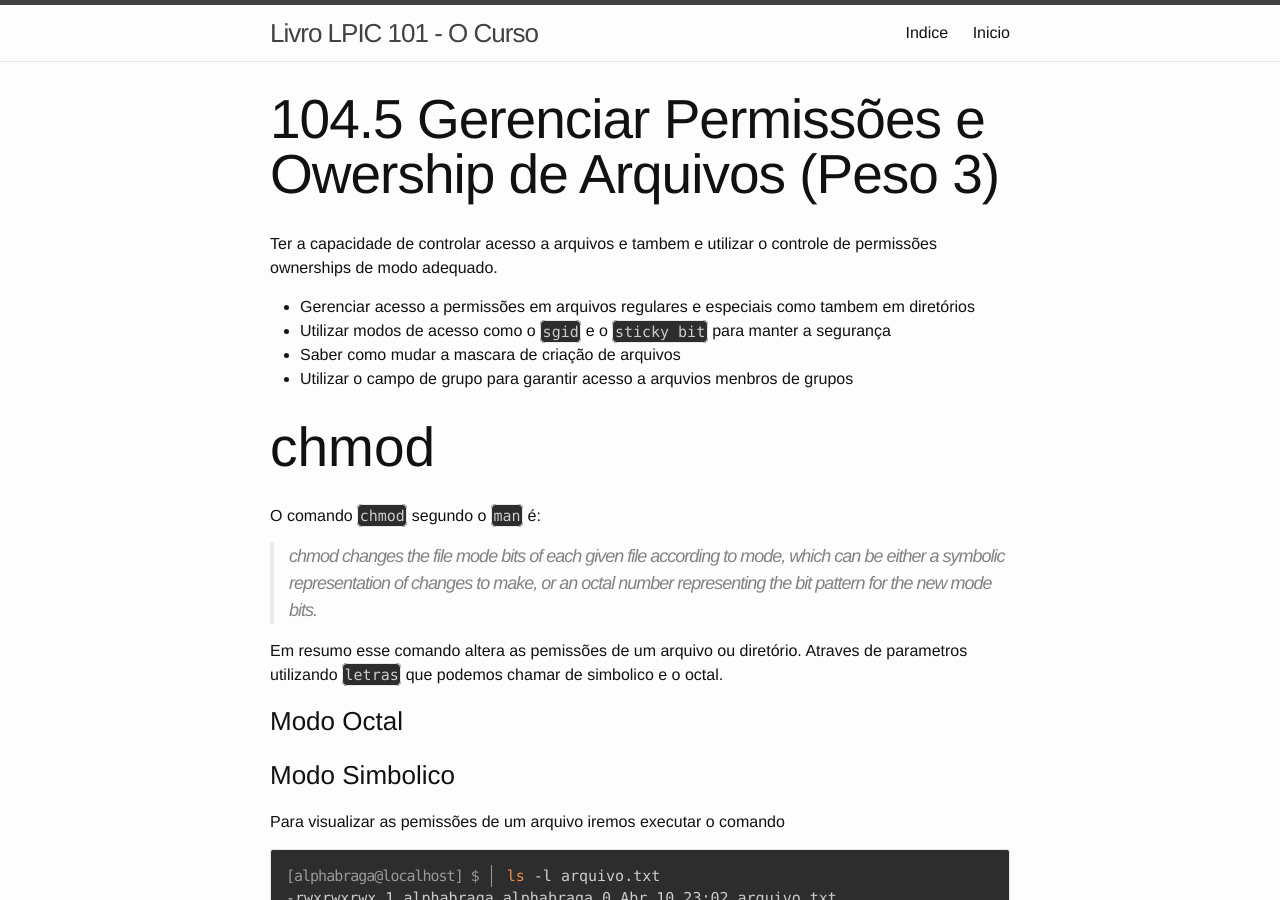
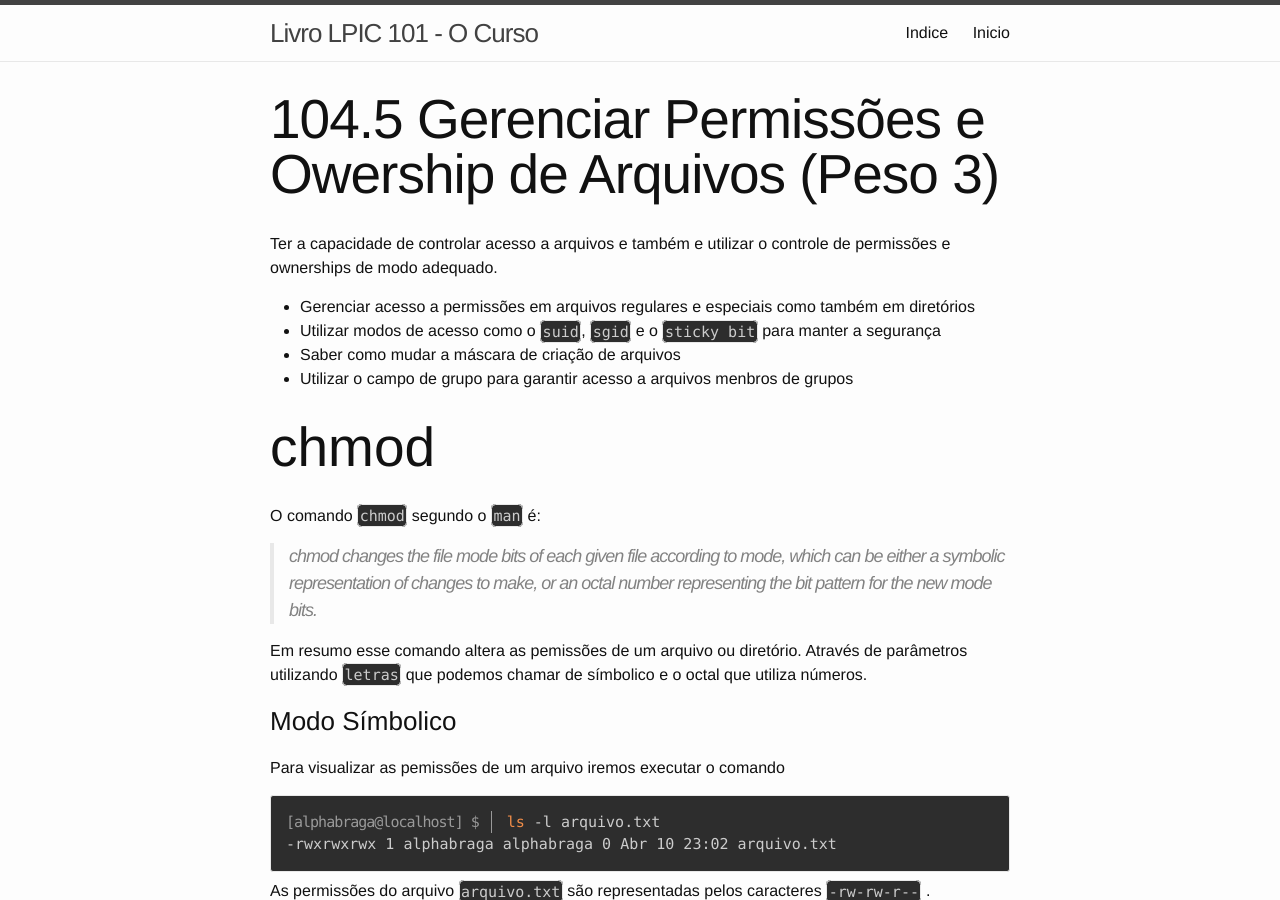
Before and after one commit to alphabraga/lpic1, a Jekyll site: the page built from topicos/104/104-5-gerenciar-permissoes-e-ownership-de-arquivos.md, in a window 1280 px wide and 900 px high. Built offline with Jekyll 4.4.1, drawn with Linux system fonts in a browser that asks for light colours; some of the changed text lies outside the part shown.

Commit message:
adicionando novidades ao repo

```diff
--- a/topicos/104/104-5-gerenciar-permissoes-e-ownership-de-arquivos.md
+++ b/topicos/104/104-5-gerenciar-permissoes-e-ownership-de-arquivos.md
@@ -4,12 +4,12 @@
 permalink: 104/104-5-gerenciar-permissoes-e-ownership-de-arquivos
 ---
 
-Ter a capacidade de controlar acesso a arquivos e tambem e utilizar o controle de permissões ownerships de modo adequado.
+Ter a capacidade de controlar acesso a arquivos e também e utilizar o controle de permissões e ownerships de modo adequado.
 
-* Gerenciar acesso a permissões em arquivos regulares e especiais como tambem em diretórios
-* Utilizar modos de acesso como o `sgid` e o `sticky bit` para manter a segurança
-* Saber como mudar a mascara de criação de arquivos
-* Utilizar o campo de grupo para garantir acesso a arquvios menbros de grupos
+* Gerenciar acesso a permissões em arquivos regulares e especiais como também em diretórios
+* Utilizar modos de acesso como o `suid`, `sgid` e o `sticky bit` para manter a segurança
+* Saber como mudar a máscara de criação de arquivos
+* Utilizar o campo de grupo para garantir acesso a arquivos menbros de grupos
 
 ## chmod
 
@@ -21,18 +21,9 @@
 > mode bits.
 
 
-Em resumo esse comando altera as pemissões de um arquivo ou diretório. Atraves de parametros utilizando `letras` que podemos chamar de simbolico e o octal.
+Em resumo esse comando altera as pemissões de um arquivo ou diretório. Através de parâmetros utilizando `letras` que podemos chamar de símbolico e o octal que utiliza números.
 
-### Modo Octal
-
-
-
-
-
-
-
-
-### Modo Simbolico
+### Modo Símbolico
 
 Para visualizar as pemissões de um arquivo iremos executar o comando
 
@@ -121,6 +112,21 @@
 ### -R, --recursive
 
 Realiza as alterações de forma recursiva
+
+### Modo Octal
+
+O modo octal utiliza o o comando chmod para alterar as pemissoes só que em vez de letras usamos o apenas números onde:
+
+* 4 = leirura
+* 2 = escrita
+* 1 = execução
+
+<pre class="command-line language-bash" data-user="alphabraga" data-host="localhost">
+<code>chmod 655 arquivo.txt</code>
+<code>ls -l arquivo.txt</code>
+---x--x--x 1 alphabraga alphabraga 0 Abr 10 23:02 arquivo.txt
+</pre>
+
 
 ## chown
 
```
Also changed, not shown: topicos/101/101-1-visualize-e-configure-definicoes-de-hardware.md (+5 -1 lines), topicos/103/103-2-processando-fluxos-de-texto-utilizando-filtros.md (+41 -0 lines).
